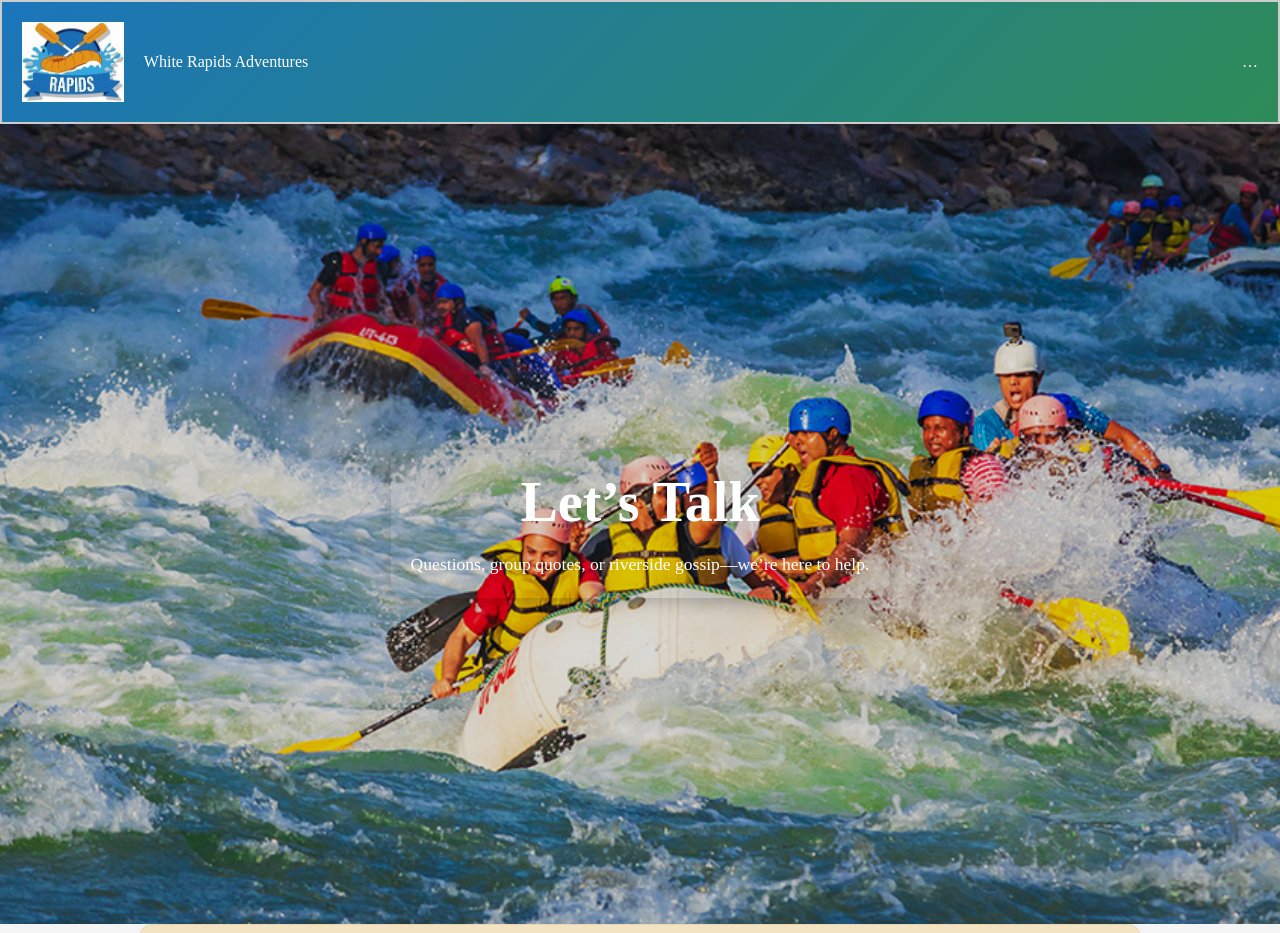
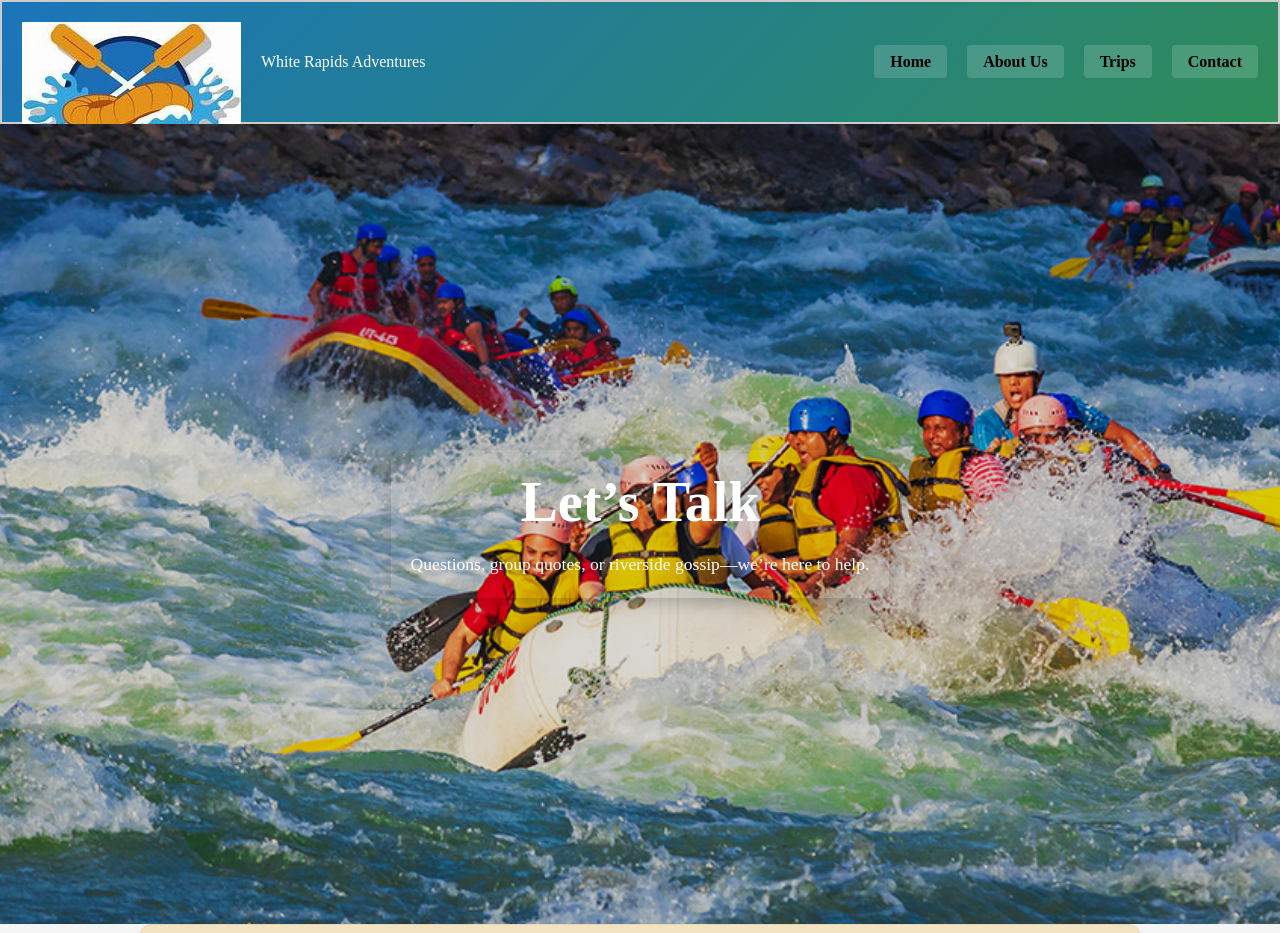
Before and after one commit to joshwagstaff04/wdd130, a plain HTML site: page wwr/contact.html in a window 1280 px wide. Shown: the top 933 px of the page. Drawn offline with Linux system fonts and the light colour scheme.

Commit message:
Update contact.html

```diff
--- a/wwr/contact.html
+++ b/wwr/contact.html
@@ -17,13 +17,25 @@
 
 <body>
 
-  <header>
-    <img src="images/logo.jpg" alt="White Rapids Logo" class="logo" />
+ <header>
 
-    <p class="site-title">White Rapids Adventures</p>
+  <a href="index.html" class="logo">
+    <img src="images/logo.jpg" alt="White Rapids Logo">
+  </a>
 
-    <nav> … </nav>
-  </header>
+
+  <p class="site-title">White Rapids Adventures</p>
+
+
+  <nav>
+    <ul class="main-nav">
+      <li><a href="index.html">Home</a></li>
+      <li><a href="about.html">About&nbsp;Us</a></li>
+      <li><a href="trips.html">Trips</a></li>
+      <li><a href="contact.html" class="current">Contact</a></li>
+    </ul>
+  </nav>
+</header>
 
   <section class="hero hero-small hero-contact hero-full">
     <div class="hero-content">
```
